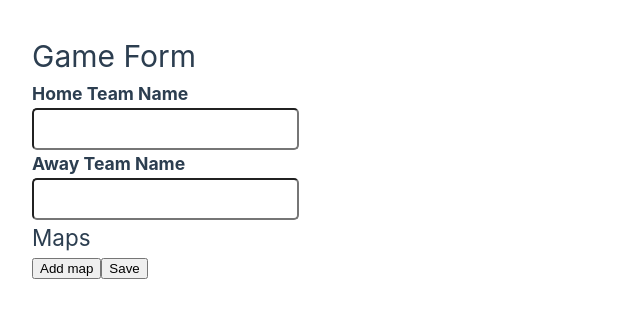
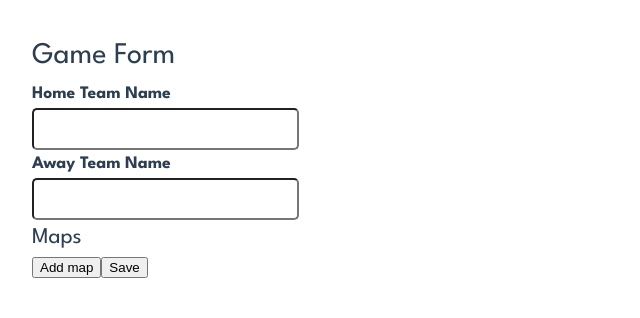
Before and after one commit to boye-s/cs2-stream-status-overlay, a Vue app: page / in a window 1280 px wide. Shown: the top 318 px of the page, without its empty margins (0-640 px from the left). Built offline with nearby package versions, Linux system fonts and the light colour scheme.

Commit message:
Import and use font League Spartan. Not sure about this one yet.

```diff
--- a/index.html
+++ b/index.html
@@ -4,7 +4,10 @@
     <meta charset="UTF-8">
     <link rel="icon" href="/favicon.ico">
     <meta name="viewport" content="width=device-width, initial-scale=1.0">
-    <title>Vite App</title>
+    <link rel="preconnect" href="https://fonts.googleapis.com">
+    <link rel="preconnect" href="https://fonts.gstatic.com" crossorigin>
+    <link href="https://fonts.googleapis.com/css2?family=League+Spartan:wght@100..900&display=swap" rel="stylesheet">
+    <title>Stream Game Status Overlay</title>
   </head>
   <body>
     <div id="app"></div>
--- a/src/assets/base.css
+++ b/src/assets/base.css
@@ -67,6 +67,7 @@
         background-color 0.5s;
     line-height: 1.6;
     font-family:
+        "League Spartan",
         Inter,
         -apple-system,
         BlinkMacSystemFont,
```
